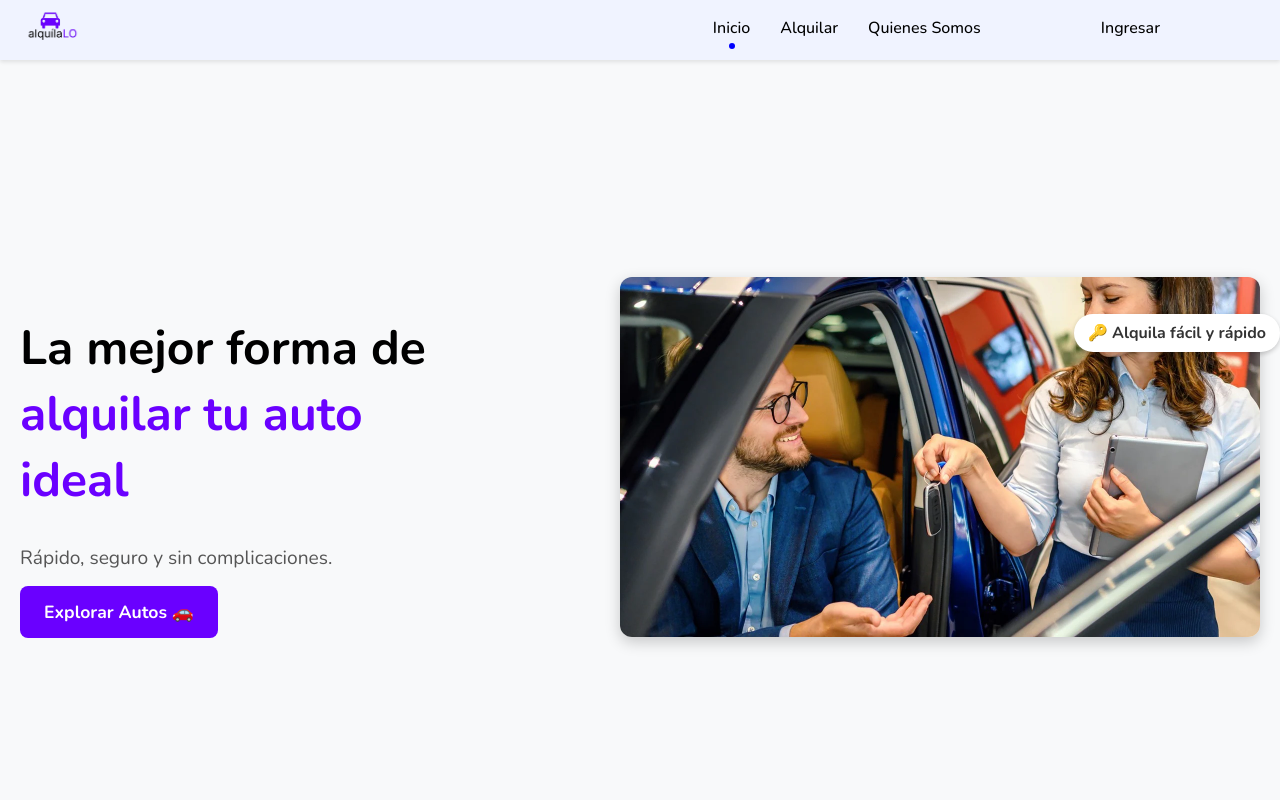
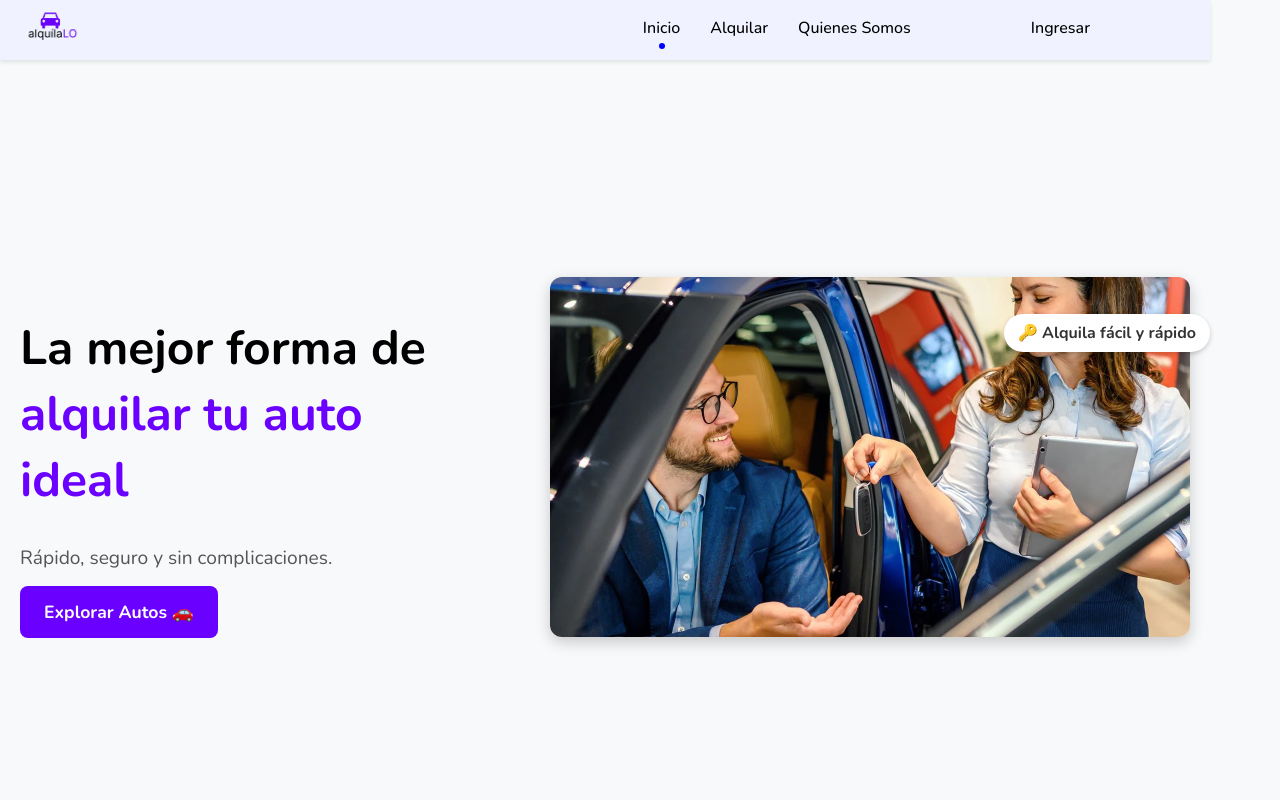
Before and after one commit to cacunar/proyecto_final, a React (Create React App) app in the folder marketplace/: page / in a window 1280 px wide. Shown: the top 800 px of the page. Built offline with nearby package versions, Linux system fonts and the light colour scheme; no server answers.

Commit message:
fix cell width

```diff
--- a/marketplace/public/index.html
+++ b/marketplace/public/index.html
@@ -5,7 +5,7 @@
     <style>
       @import url('https://fonts.googleapis.com/css2?family=Nunito:ital,wght@0,200..1000;1,200..1000&display=swap');
       </style>
-          <meta name="viewport" content="width=device-width, initial-scale=1" />
+          <meta name="viewport" content="width=device-width, initial-scale=1.0" />
     <meta name="theme-color" content="#000000" />
     <meta
       name="description"
--- a/marketplace/src/styles/global.css
+++ b/marketplace/src/styles/global.css
@@ -43,6 +43,7 @@
 
 html, body {
     height: 100%;
+    width: fit-content;
     margin: 0;
     display: flex;
     flex-direction: column;
```
